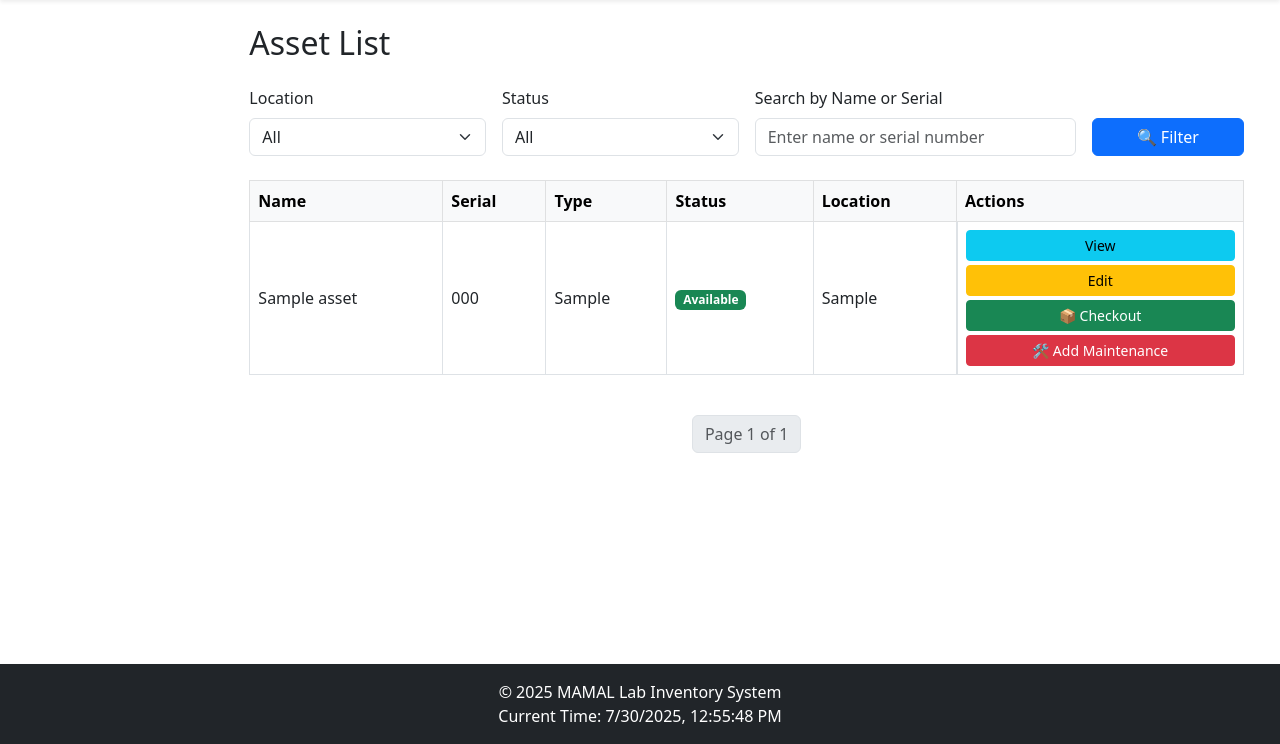
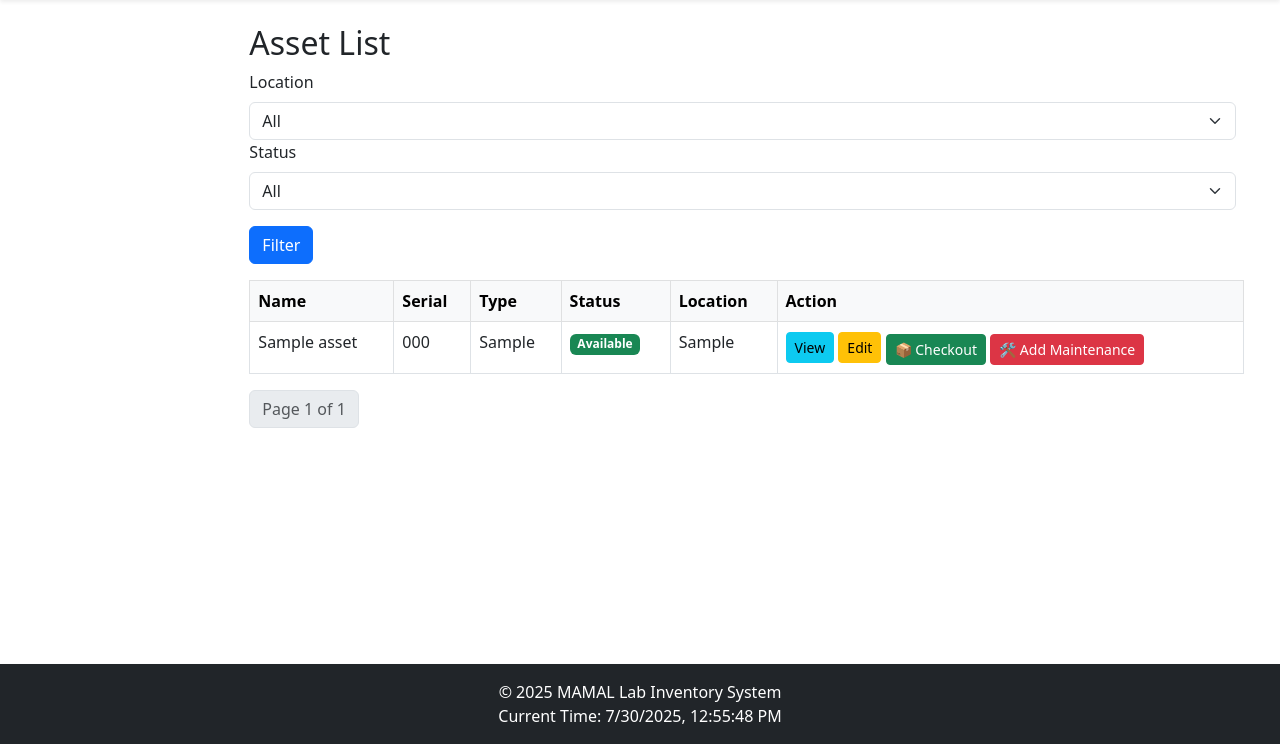
Before and after one commit to Nyakwar-Orera/mamal-inventory-system, a Flask app: page /assets/ in a window 1280 px wide. Shown: the part 56-800 px from the top of the page. Run offline with Flask 3, Linux system fonts and the light colour scheme; a user stored in the database is signed in; tables that the repository leaves empty hold one stand-in row (values such as "Sample post").

Commit message:
Update view_assets.html

```diff
--- a/app/templates/assets/view_assets.html
+++ b/app/templates/assets/view_assets.html
@@ -1,35 +1,28 @@
+<!-- templates/assets/view_assets.html -->
 {% extends 'layouts/base.html' %}
 
 {% block title %}View Assets{% endblock %}
 
 {% block content %}
 <div class="container mt-4">
-    <h2 class="mb-4">Asset List</h2>
+    <h2>Asset List</h2>
 
-    <!-- Filter + Search Form -->
-    <form method="get" class="row g-3 align-items-end mb-4">
+    <!-- Filter Form -->
+    <form method="get" class="form-inline mb-3">
         {{ filter_form.hidden_tag() }}
-
-        <div class="col-md-3">
+        <div class="form-group me-2">
             {{ filter_form.location.label(class="form-label") }}
             {{ filter_form.location(class="form-select") }}
         </div>
-        <div class="col-md-3">
+        <div class="form-group me-2">
             {{ filter_form.status.label(class="form-label") }}
             {{ filter_form.status(class="form-select") }}
         </div>
-        <div class="col-md-4">
-            <label for="search" class="form-label">Search by Name or Serial</label>
-            <input type="text" name="search" id="search" value="{{ request.args.get('search', '') }}" class="form-control" placeholder="Enter name or serial number">
-        </div>
-        <div class="col-md-2">
-            <button type="submit" class="btn btn-primary w-100">🔍 Filter</button>
-        </div>
+        <button type="submit" class="btn btn-primary mt-3">Filter</button>
     </form>
 
     <!-- Asset Table -->
-    <div class="table-responsive">
-        <table class="table table-bordered table-hover align-middle">
+    <table class="table table-bordered table-hover">
         <thead class="table-light">
             <tr>
                 <th>Name</th>
@@ -37,7 +30,7 @@
                 <th>Type</th>
                 <th>Status</th>
                 <th>Location</th>
-                    <th>Actions</th>
+                <th>Action</th>
             </tr>
         </thead>
         <tbody>
@@ -52,25 +45,31 @@
                         {% elif asset.status == 'In-use' %} bg-primary
                         {% elif asset.status == 'Maintenance' %} bg-warning text-dark
                         {% elif asset.status == 'Out of Service' %} bg-danger
-                            {% else %} bg-secondary
                         {% endif %}
                     ">
                         {{ asset.status }}
                     </span>
                 </td>
                 <td>{{ asset.location }}</td>
-                    <td class="d-flex flex-column gap-1">
+                <td>
+                    <!-- View and Edit -->
                     <a href="{{ url_for('assets.asset_details', asset_id=asset.id) }}" class="btn btn-info btn-sm">View</a>
                     <a href="{{ url_for('assets.edit_asset', asset_id=asset.id) }}" class="btn btn-warning btn-sm">Edit</a>
 
+                    <!-- Checkout Button: Only show if Available -->
                     {% if asset.status == 'Available' %}
-                            <a href="{{ url_for('checkout.checkout_asset', asset_id=asset.id) }}" class="btn btn-success btn-sm">📦 Checkout</a>
+                        <a href="{{ url_for('checkout.checkout_asset', asset_id=asset.id) }}" class="btn btn-success btn-sm mt-1" title="Check Out">
+                            📦 Checkout
+                        </a>
                     {% endif %}
 
+                    <!-- Maintenance Button -->
                     {% if asset.status != 'Maintenance' and asset.status != 'Out of Service' %}
-                            <a href="{{ url_for('maintenance.add_maintenance', asset_id=asset.id) }}" class="btn btn-danger btn-sm">🛠️ Add Maintenance</a>
+                        <a href="{{ url_for('maintenance.add_maintenance', asset_id=asset.id) }}" class="btn btn-danger btn-sm mt-1" title="Add Maintenance">
+                            🛠️ Add Maintenance
+                        </a>
                     {% else %}
-                            <span class="badge bg-secondary">Under Maintenance</span>
+                        <span class="badge bg-secondary mt-1">Under Maintenance</span>
                     {% endif %}
                 </td>
             </tr>
@@ -79,21 +78,16 @@
         {% endfor %}
         </tbody>
     </table>
-    </div>
 
     <!-- Pagination -->
-    <nav class="mt-4">
-        <ul class="pagination justify-content-center">
+    <nav>
+        <ul class="pagination">
             {% if assets.has_prev %}
-                <li class="page-item">
-                    <a class="page-link" href="{{ url_for('assets.view_assets', page=assets.prev_num, **request.args.to_dict()) }}">Previous</a>
-                </li>
+                <li class="page-item"><a class="page-link" href="{{ url_for('assets.view_assets', page=assets.prev_num) }}">Previous</a></li>
             {% endif %}
             <li class="page-item disabled"><span class="page-link">Page {{ assets.page }} of {{ assets.pages }}</span></li>
             {% if assets.has_next %}
-                <li class="page-item">
-                    <a class="page-link" href="{{ url_for('assets.view_assets', page=assets.next_num, **request.args.to_dict()) }}">Next</a>
-                </li>
+                <li class="page-item"><a class="page-link" href="{{ url_for('assets.view_assets', page=assets.next_num) }}">Next</a></li>
             {% endif %}
         </ul>
     </nav>
```
Lines whose indentation alone changed are shown as unchanged.
